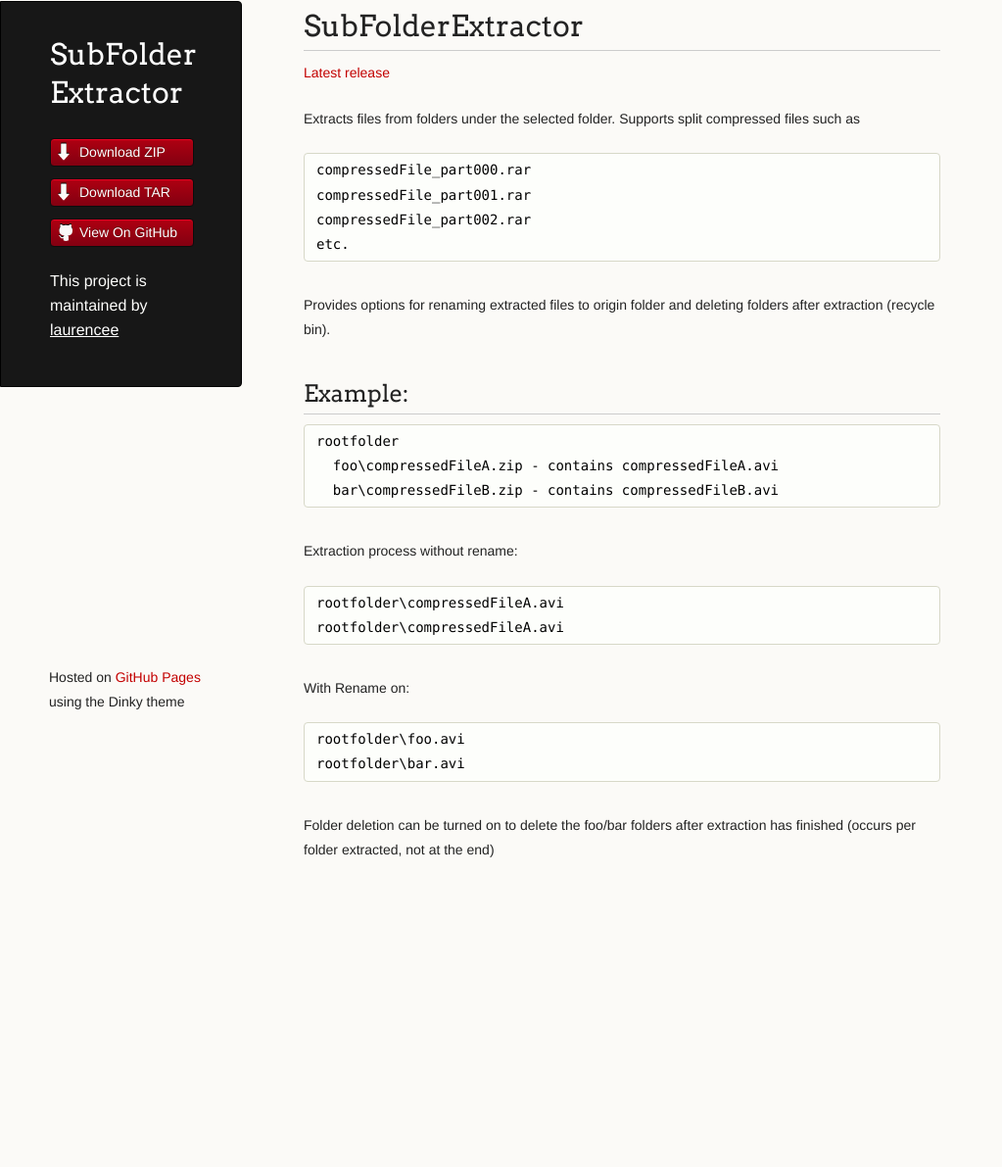
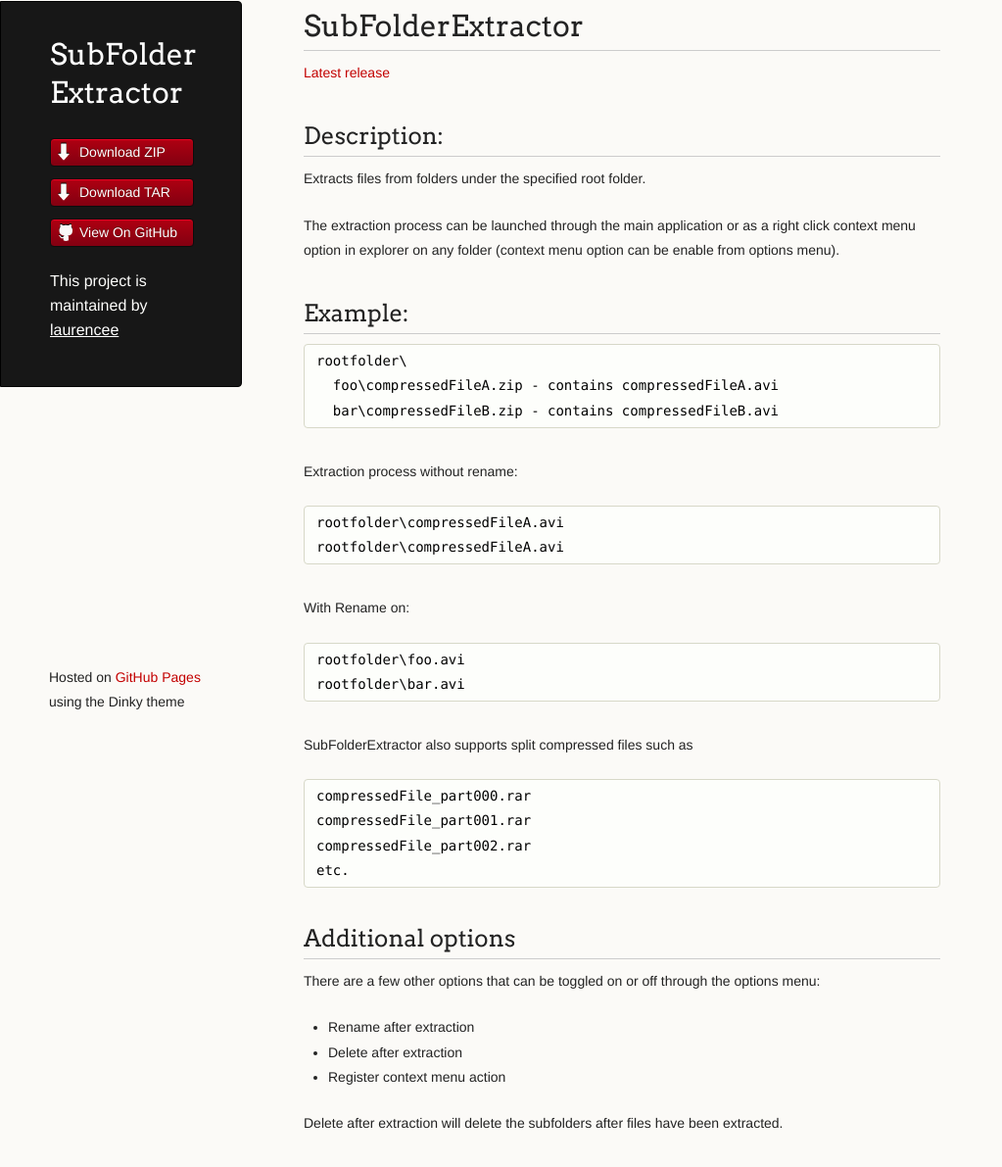
Before and after one commit to laurencee/SubFolderExtractor, a plain HTML site: page index.html in a window 1280 px wide. Shown: the part 39-1230 px from the top of the page at 98% size, without its empty margins (0-1023 px from the left). Before the commit the page ends 991 px from the top, so only its background shows below. Drawn offline with Linux system fonts and the light colour scheme.

Commit message:
Create gh-pages branch via GitHub

```diff
--- a/index.html
+++ b/index.html
@@ -35,20 +35,17 @@
 
 <p><a href="https://github.com/laurencee/SubFolderExtractor/releases/latest">Latest release</a></p>
 
-<p>Extracts files from folders under the selected folder. Supports split compressed files such as </p>
+<h2>
+<a id="description" class="anchor" href="#description" aria-hidden="true"><span class="octicon octicon-link"></span></a>Description:</h2>
 
-<pre><code>compressedFile_part000.rar
-compressedFile_part001.rar
-compressedFile_part002.rar
-etc.
-</code></pre>
+<p>Extracts files from folders under the specified root folder. </p>
 
-<p>Provides options for renaming extracted files to origin folder and deleting folders after extraction (recycle bin).</p>
+<p>The extraction process can be launched through the main application or as a right click context menu option in explorer on any folder (context menu option can be enable from options menu).</p>
 
 <h2>
 <a id="example" class="anchor" href="#example" aria-hidden="true"><span class="octicon octicon-link"></span></a>Example:</h2>
 
-<pre><code>rootfolder
+<pre><code>rootfolder\
   foo\compressedFileA.zip - contains compressedFileA.avi
   bar\compressedFileB.zip - contains compressedFileB.avi
 </code></pre>
@@ -65,7 +62,26 @@ rootfolder\compressedFileA.avi
 rootfolder\bar.avi
 </code></pre>
 
-<p>Folder deletion can be turned on to delete the foo/bar folders after extraction has finished (occurs per folder extracted, not at the end)</p>
+<p>SubFolderExtractor also supports split compressed files such as </p>
+
+<pre><code>compressedFile_part000.rar
+compressedFile_part001.rar
+compressedFile_part002.rar
+etc.
+</code></pre>
+
+<h2>
+<a id="additional-options" class="anchor" href="#additional-options" aria-hidden="true"><span class="octicon octicon-link"></span></a>Additional options</h2>
+
+<p>There are a few other options that can be toggled on or off through the options menu:</p>
+
+<ul>
+<li>Rename after extraction</li>
+<li>Delete after extraction</li>
+<li>Register context menu action</li>
+</ul>
+
+<p>Delete after extraction will delete the subfolders after files have been extracted.</p>
       </section>
       <footer>
         <p><small>Hosted on <a href="http://pages.github.com">GitHub Pages</a> using the Dinky theme</small></p>
```
Also changed, not shown: params.json (+1 -1 lines).
